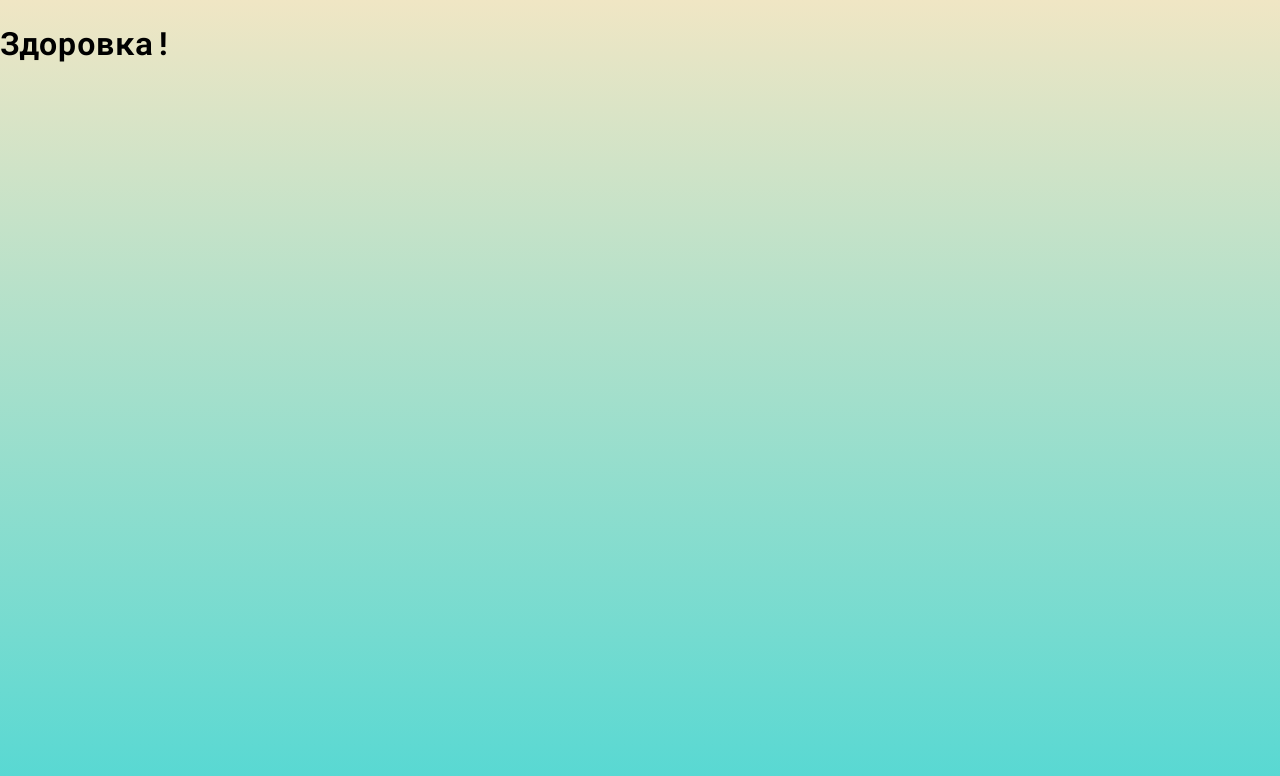
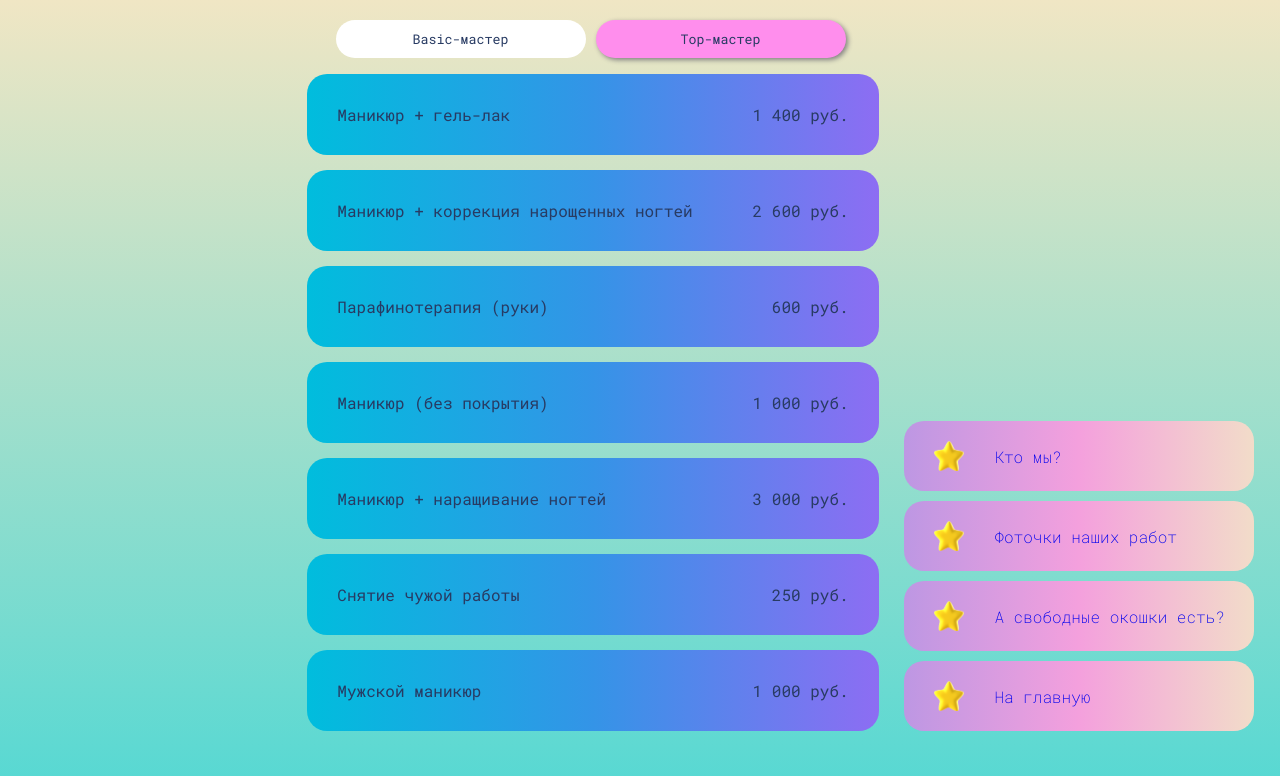
Before and after one commit to mariyaGorobec/manicure-salon, a React (Create React App) app: page /price in a window 1280 px wide. Shown: the top 776 px of the page. Built offline with nearby package versions, Linux system fonts and the light colour scheme.

Commit message:
Вёрстка страницы Price

```diff
--- /dev/null
+++ b/src/components/Cost/Cost.jsx
@@ -0,0 +1,103 @@
+import React from "react";
+import style from "./Cost.module.scss";
+import DivideNumberIntoСategory from '../DivideNumberIntoСategory/DivideNumberIntoСategory'
+
+const Cost = () => {
+  const [isTopMaster, setIsTopMaster] = React.useState(false);
+  const proceduresBasicMaster = [
+    {
+      procedure: "Маникюр + гель-лак",
+      price: 1400,
+    },
+    {
+      procedure: "Маникюр + коррекция нарощенных ногтей",
+      price: 2600,
+    },
+    {
+      procedure: "Парафинотерапия (руки)",
+      price: 600,
+    },
+    {
+      procedure: "Маникюр (без покрытия)",
+      price: 1000,
+    },
+    {
+      procedure: "Маникюр + наращивание ногтей",
+      price: 3000,
+    },
+    {
+      procedure: "Снятие чужой работы",
+      price: 250,
+    },
+    {
+      procedure: "Мужской маникюр",
+      price: 1000,
+    },
+  ];
+  const proceduresTopMaster = [
+    {
+      procedure: "Маникюр + гель-лак",
+      price: 1800,
+    },
+    {
+      procedure: "Маникюр + коррекция нарощенных ногтей",
+      price: 2800,
+    },
+    {
+      procedure: "Парафинотерапия (руки)",
+      price: 700,
+    },
+    {
+      procedure: "Маникюр (без покрытия)",
+      price: 1100,
+    },
+    {
+      procedure: "Маникюр + наращивание ногтей",
+      price: 3300,
+    },
+    {
+      procedure: "Снятие чужой работы",
+      price: 300,
+    },
+    {
+      procedure: "Мужской маникюр",
+      price: 1300,
+    },
+  ];
+
+  return (
+    <div className={style.priceList}>
+      <div className={style.header}>
+        <button style={isTopMaster ? {background: '#ff8eed', boxShadow: "2px 2px 5px grey"}: {background: '#fff', cursor:"none"} } className = {style.btn1} onClick={() => setIsTopMaster(false)}>Basic-мастер</button>
+        <button style={isTopMaster ? {background: '#fff', cursor: "none"}  : {background: '#ff8eed', boxShadow: "2px 2px 5px grey"}} className={style.btn2} onClick={() => setIsTopMaster(true)}>Top-мастер</button>
+      </div>
+      <div className={style.price}>
+        {isTopMaster ? (
+          <div className={style.topPriceList}>
+            <ul>
+              {proceduresTopMaster.map((item) => (
+                <li>
+                  <span>{item.procedure}</span>
+                  <span><DivideNumberIntoСategory num = {item.price}></DivideNumberIntoСategory> руб.</span>
+                </li>
+              ))}
+            </ul>
+          </div>
+        ) : (
+          <div className={style.basicPriceList}>
+            <ul>
+              {proceduresBasicMaster.map((item) => (
+                <li>
+                  <span>{item.procedure}</span>
+                  <span><DivideNumberIntoСategory num = {item.price}></DivideNumberIntoСategory> руб.</span>
+                </li>
+              ))}
+            </ul>
+          </div>
+        )}
+      </div>
+    </div>
+  );
+};
+
+export default Cost;
--- /dev/null
+++ b/src/components/Cost/Cost.module.scss
@@ -0,0 +1,63 @@
+.priceList {
+
+    display: flex;
+    align-items: center;
+
+    flex-direction: column;
+    li {
+        border-radius: 20px;
+        color: #283b63;
+        font-weight: 400;
+
+        background: linear-gradient(to right, #00bddd, #3494e7, #8d6df3);
+        width: 100%;
+
+        span {
+            padding: 30px;
+        }
+
+        margin-bottom: 15px;
+        display: flex;
+        justify-content: space-between;
+        transition: background-color 0.1s ease-in-out;
+
+        &:hover {
+            background: lighten($color: #045297, $amount: 5%);
+        }
+    }
+
+}
+
+
+
+
+ul {
+    list-style-type: none;
+}
+
+.header {
+
+    margin-top: 20px;
+    justify-content: space-between;
+    display: flex;
+
+    .btn1 {
+        margin-left: 35px;
+    }
+
+    .btn2 {
+        margin-left: 10px;
+    }
+
+    button {
+        color: #283b63;
+        font-weight: 400;
+        padding: 10px;
+        border-radius: 20px;
+        border: none;
+        cursor: pointer;
+        width: 250px;
+    }
+
+    ;
+}
--- /dev/null
+++ b/src/components/DivideNumberIntoСategory/DivideNumberIntoСategory.js
@@ -0,0 +1,5 @@
+function DivideNumberIntoСategory({ num }) {
+  let n = num.toString();
+  return n.replace(/(\d{1,3}(?=(?:\d\d\d)+(?!\d)))/g, "$1" + " ");
+}
+export default DivideNumberIntoСategory;
--- a/src/components/Menu/Menu.module.scss
+++ b/src/components/Menu/Menu.module.scss
@@ -1,5 +1,5 @@
 .menu {
-    margin-right: 100px;
+
 
     li {
       text-align: center;
--- a/src/index.module.scss
+++ b/src/index.module.scss
@@ -2,6 +2,7 @@ body {
     margin: 0;
     -webkit-font-smoothing: antialiased;
     -moz-osx-font-smoothing: grayscale;
-    overflow: hidden;
+
     background-attachment: fixed;
+    min-width: 1000px;
 }
--- a/src/pages/AboutUs/AboutUs.module.scss
+++ b/src/pages/AboutUs/AboutUs.module.scss
@@ -20,6 +20,7 @@
     z-index: -5;
     padding: 10px;
     position: relative;
+
 
     img {
 
--- a/src/pages/Home/Home.jsx
+++ b/src/pages/Home/Home.jsx
@@ -84,7 +84,7 @@ function Home() {
           height={250}
           src="/img/bear.png"
         ></img>
-        <Menu color={color}></Menu>
+        <div style={{marginRight: "100px"}}><Menu color={color}></Menu></div>
       </div>
     </div>
   );
--- a/src/pages/Price/Price.jsx
+++ b/src/pages/Price/Price.jsx
@@ -1,5 +1,8 @@
 import { useDispatch } from "react-redux";
+import Cost from "../../components/Cost/Cost";
+import Menu from "../../components/Menu/Menu";
 import { price } from "../../store/bodyColorAndMenu/bodyColorAndMenuSlice";
+import style from "./Price.module.scss";
 
 const Price = () => {
   const dispatch = useDispatch();
@@ -7,7 +10,16 @@ const Price = () => {
   (() => {
     dispatch(price());
   })();
-  return <h1>Здоровка!</h1>;
+  return (
+    <div style={{ display: "flex", justifyContent: "center"}}>
+        <div style={{justifySelf: 'center', width: '100%'}}>
+        <Cost></Cost>
+        </div>
+        <div style={{alignSelf: 'flex-end', right:"2%", marginLeft: 'auto', position: 'relative', marginLeft: '-20%'}}>
+          <Menu></Menu>
+        </div>
+    </div>
+  );
 };
 
 export default Price;
```
